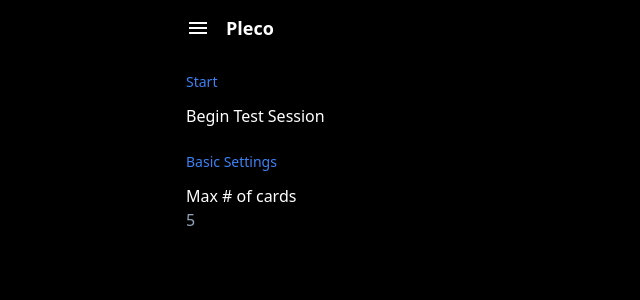
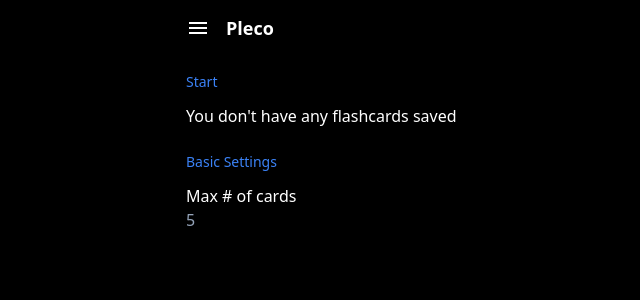
Before and after one commit to bryanjenningz/japanese-dictionary, a Next.js app: page /new-flashcard-test in a window 1280 px wide. Shown: the top 300 px of the page, without its empty margins (134-774 px from the left). Built offline with nearby package versions, Linux system fonts and the light colour scheme.

Commit message:
Only start flashcard test if there are flashcards

```diff
--- a/src/pages/new-flashcard-test.tsx
+++ b/src/pages/new-flashcard-test.tsx
@@ -15,6 +15,7 @@ export default function NewFlashcardTest() {
   const router = useRouter();
   const isDarkMode = useStore(useDarkModeStore, (x) => x.isDarkMode) ?? true;
   const [isSideMenuOpen, setIsSideMenuOpen] = useState(false);
+  const cardCount = useStore(useFlashcardStore, (x) => x.flashcards.length);
 
   const flashcardTestMaxCards = useStore(
     useFlashcardStore,
@@ -32,8 +33,14 @@ export default function NewFlashcardTest() {
   const newFlashcardTestOptions = [
     {
       heading: "Start",
-      buttonContent: <>Begin Test Session</>,
+      buttonContent:
+        cardCount === 0 ? (
+          <>{`You don't have any flashcards saved`}</>
+        ) : (
+          <>Begin Test Session</>
+        ),
       onClick: () => {
+        if (cardCount === 0) return;
         startNewFlashcardTest();
         void router.replace("/flashcard-test");
       },
```
